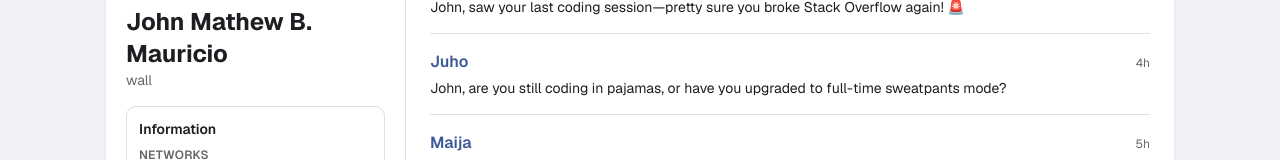
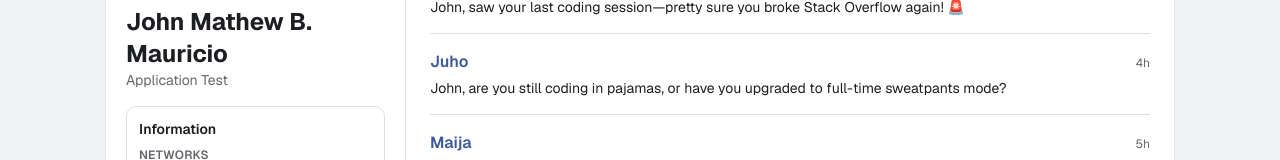
Before and after one commit to Matchewmau/my-wall, a Next.js app: page / in a window 1280 px wide. Shown: the part 422-582 px from the top of the page. Built offline with nearby package versions, Linux system fonts and the light colour scheme; no server answers; the database is empty.

Commit message:
chore: update profile subtitle to Application Test

```diff
--- a/components/profile-card.tsx
+++ b/components/profile-card.tsx
@@ -22,7 +22,7 @@ export function ProfileCard() {
         </div>
         <div className="min-w-0 md:mt-3">
           <h1 className="text-xl font-bold md:text-2xl">{profile.name}</h1>
-          <p className="text-sm text-[#65676b]">wall</p>
+          <p className="text-sm text-[#65676b]">Application Test</p>
         </div>
       </div>
 
```
